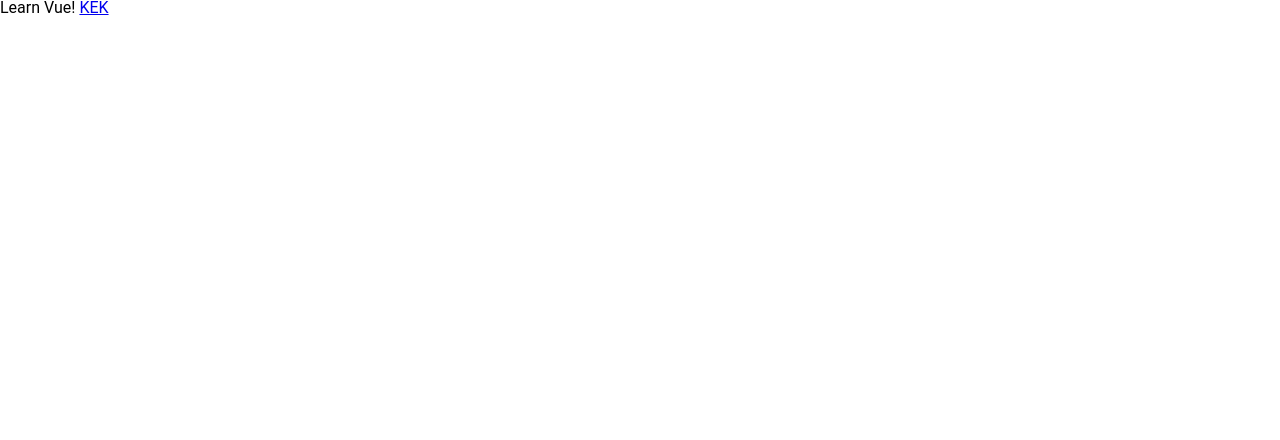
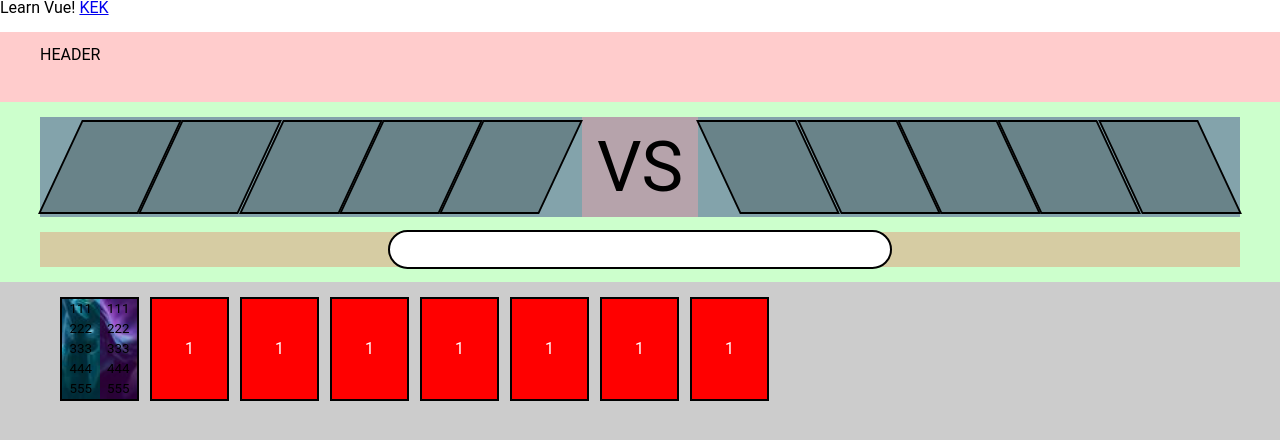
Before and after one commit to DimastaAz/Dota-pick-helper, a website: page src/index.html in a window 1280 px wide. Drawn offline with nearby package versions, Linux system fonts and the light colour scheme.

Commit message:
added almost all html structure

```diff
--- a/src/index.html
+++ b/src/index.html
@@ -15,6 +15,62 @@
         <input type="text" value="" v-on:input="inputAlert($event)">
     </section>
 
+    <header class="header">
+        HEADER
+    </header>
+
+    <section class="pick-hero">
+        <div class="pick-hero__wrapper">
+            <div class="pick-hero__wrapper__heroes">
+                <div class="pick-hero__wrapper__heroes__radiant"></div>
+                <div class="pick-hero__wrapper__heroes__radiant"></div>
+                <div class="pick-hero__wrapper__heroes__radiant"></div>
+                <div class="pick-hero__wrapper__heroes__radiant"></div>
+                <div class="pick-hero__wrapper__heroes__radiant"></div>
+            </div>
+            <div class="pick-hero__wrapper__vs">VS</div>
+            <div class="pick-hero__wrapper__heroes">
+                <div class="pick-hero__wrapper__heroes__dire"></div>
+                <div class="pick-hero__wrapper__heroes__dire"></div>
+                <div class="pick-hero__wrapper__heroes__dire"></div>
+                <div class="pick-hero__wrapper__heroes__dire"></div>
+                <div class="pick-hero__wrapper__heroes__dire"></div>
+            </div>
+        </div>
+        <div class="pick-hero__search">
+            <input type="text">
+        </div>
+    </section>
+
+    <section class="list-hero">
+        <div class="list-hero__grid">
+            <div class="list-hero__grid__item">
+                <img src="icons/heroes/abaddon-icon.jpg" alt="abaddon-icon">
+                <div class="list-hero__grid__item__choice-menu-radiant">
+                    <button>111</button>
+                    <button>222</button>
+                    <button>333</button>
+                    <button>444</button>
+                    <button>555</button>
+                </div>
+                <div class="list-hero__grid__item__choice-menu-dire">
+                    <button>111</button>
+                    <button>222</button>
+                    <button>333</button>
+                    <button>444</button>
+                    <button>555</button>
+                </div>
+            </div>
+            <div class="list-hero__grid__item">1</div>
+            <div class="list-hero__grid__item">1</div>
+            <div class="list-hero__grid__item">1</div>
+            <div class="list-hero__grid__item">1</div>
+            <div class="list-hero__grid__item">1</div>
+            <div class="list-hero__grid__item">1</div>
+            <div class="list-hero__grid__item">1</div>
+        </div>
+    </section>
+
     <script src="https://unpkg.com/vue@next"></script>
     <script src="js/script.js"></script>
 </body>
--- a/src/sass/blocks/_header.scss
+++ b/src/sass/blocks/_header.scss
@@ -1,5 +1,5 @@
 .header {
-    width: 50px;
-    height: 100px;
-
+    background-color: rgba(255,0,0,0.2);
+    height: 40px;
+    padding: 15px 40px 15px 40px;
 }
--- /dev/null
+++ b/src/sass/blocks/_list-hero.scss
@@ -0,0 +1,76 @@
+.list-hero {
+    min-height: 1000px;
+    background-color: $plug-color4;
+    padding: 15px 40px 15px 40px;
+    &__grid {
+        display: grid;
+        grid-template-columns: repeat(auto-fill,80px);
+        grid-template-rows: auto;
+        row-gap: 10px;
+        column-gap: 10px;
+        justify-content: center;
+        &__item {
+            position: relative;
+            background-color: red;
+            width: 75px;
+            height: 100px;
+            border: 2px solid black;
+            color: #fff;
+            overflow: hidden;
+            display: flex;
+            justify-content: center;
+            align-items:center;
+            transition: 0.1s;
+            &__choice-menu-radiant {
+                position: absolute;
+                left: 0;
+                background-color: $plug-color2;
+                width: 50%;
+                height: 100%;
+                display: flex;
+                flex-direction: column;
+                justify-content: space-between;
+                align-items:center;
+                button {
+                    width: 100%;
+                    height: 20%;
+                    background-color: $plug-color3;
+                    &:hover {
+                        width: 100%;
+                        height: 40%;
+                        color: red;
+                    }
+                }
+            }
+            &__choice-menu-dire {
+                position: absolute;
+                right: 0;
+                background-color: $plug-color1;
+                width: 50%;
+                height: 100%;
+                display: flex;
+                flex-direction: column;
+                justify-content: space-between;
+                align-items:center;
+                button {
+                    width: 100%;
+                    height: 20%;
+                    background-color: $plug-color3;
+                    &:hover {
+                        width: 100%;
+                        height: 40%;
+                        color: red;
+                    }
+                }
+            }
+            img {
+                height: 100%;
+                width: auto;
+            }
+            &:hover {
+                width: 85px;
+                height: 115px;
+            }
+        }
+    }
+}
--- /dev/null
+++ b/src/sass/blocks/_pick-hero.scss
@@ -0,0 +1,60 @@
+.pick-hero {
+    background-color: $plug-color2;
+    min-height: 100px;
+    padding: 15px 40px 15px 40px;
+    &__wrapper {
+        margin: 0 auto;
+        background-color: $plug-color3;
+        min-height: 100px;
+        display: flex;
+        justify-content: space-around;
+        margin-bottom: 15px;
+        &__heroes {
+            background-color: $plug-color4;
+            width: 43%;
+            height: 100px;
+            display: flex;
+            justify-content: space-between;
+            align-items:center;
+            padding: 0 20px 0 20px;
+            &__radiant {
+                width: 20%;
+                height: 90px;
+                background-color: $plug-color4;
+                transform: skew(-25deg);
+                border: 2px solid black;
+            }
+            &__dire {
+                width: 20%;
+                height: 90px;
+                background-color: $plug-color4;
+                transform: skew(25deg);
+                border: 2px solid black;
+            }
+        }
+        &__vs {
+            display: flex;
+            justify-content: center;
+            align-items: center;
+            font-size: 70px;
+            background-color: $plug-color1;
+            width: 10%;
+            height: 100px;
+        }
+    }
+    &__search {
+        height: 35px;
+        display: flex;
+        justify-content: center;
+        align-items: center;
+        background-color: $plug-color1;
+        input {
+            text-align: center;
+            font-size: 30px;
+            width: 500px;
+            height: 100%;
+            border-radius: 30px;
+            border: 2px solid black;
+        }
+    }
+}
--- /dev/null
+++ b/src/sass/libs/_variables.scss
@@ -0,0 +1,4 @@
+$plug-color1: rgba(255,0,0,0.2);
+$plug-color2: rgba(0,255,0,0.2);
+$plug-color3: rgba(0,0,255,0.2);
+$plug-color4: rgba(0,0,0,0.2);
--- a/src/sass/style.scss
+++ b/src/sass/style.scss
@@ -1,3 +1,6 @@
 @import "libs/_reset";
 @import "libs/_font";
+@import "libs/_variables";
 @import "blocks/_header";
+@import "blocks/_pick-hero";
+@import "blocks/_list-hero";
```
Also changed, not shown: src/css/style.min.css, src/icons/123.txt (added), src/icons/heroes/abaddon-icon.jpg (added), 1 other file.
